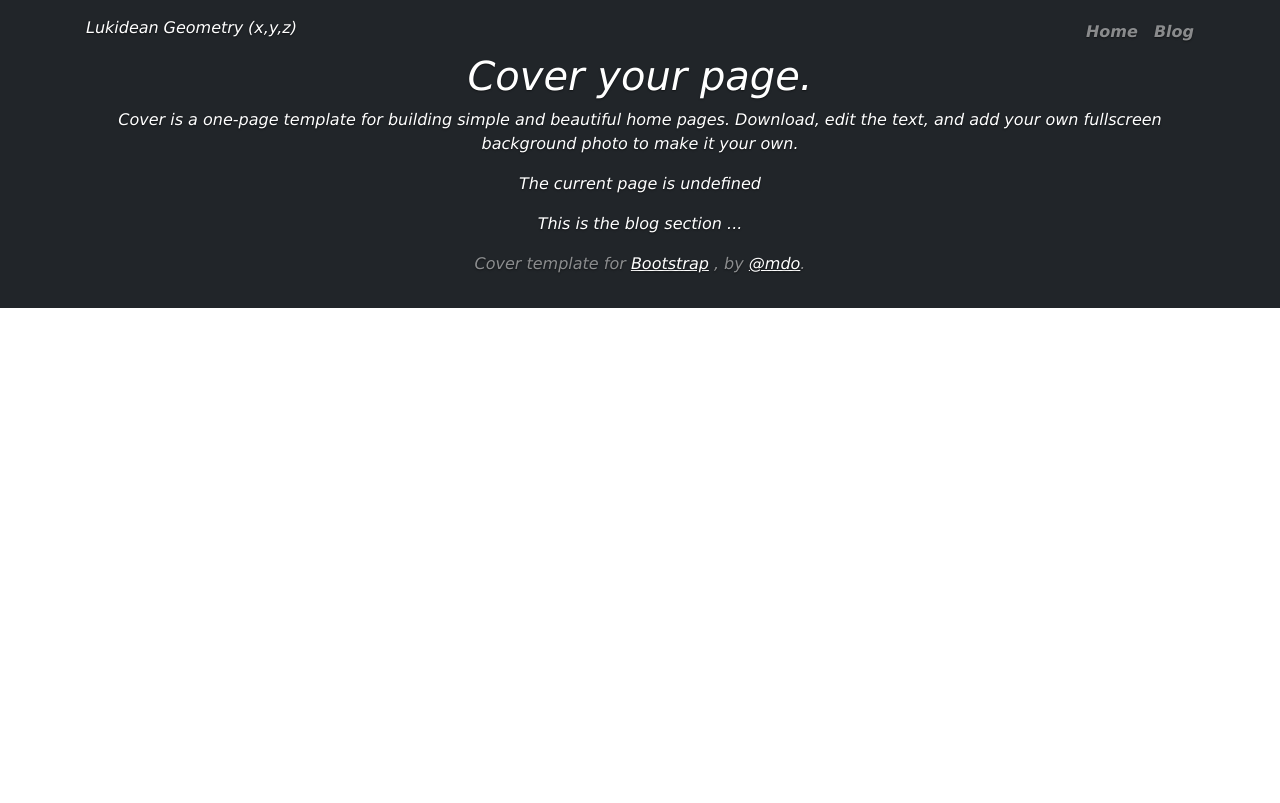
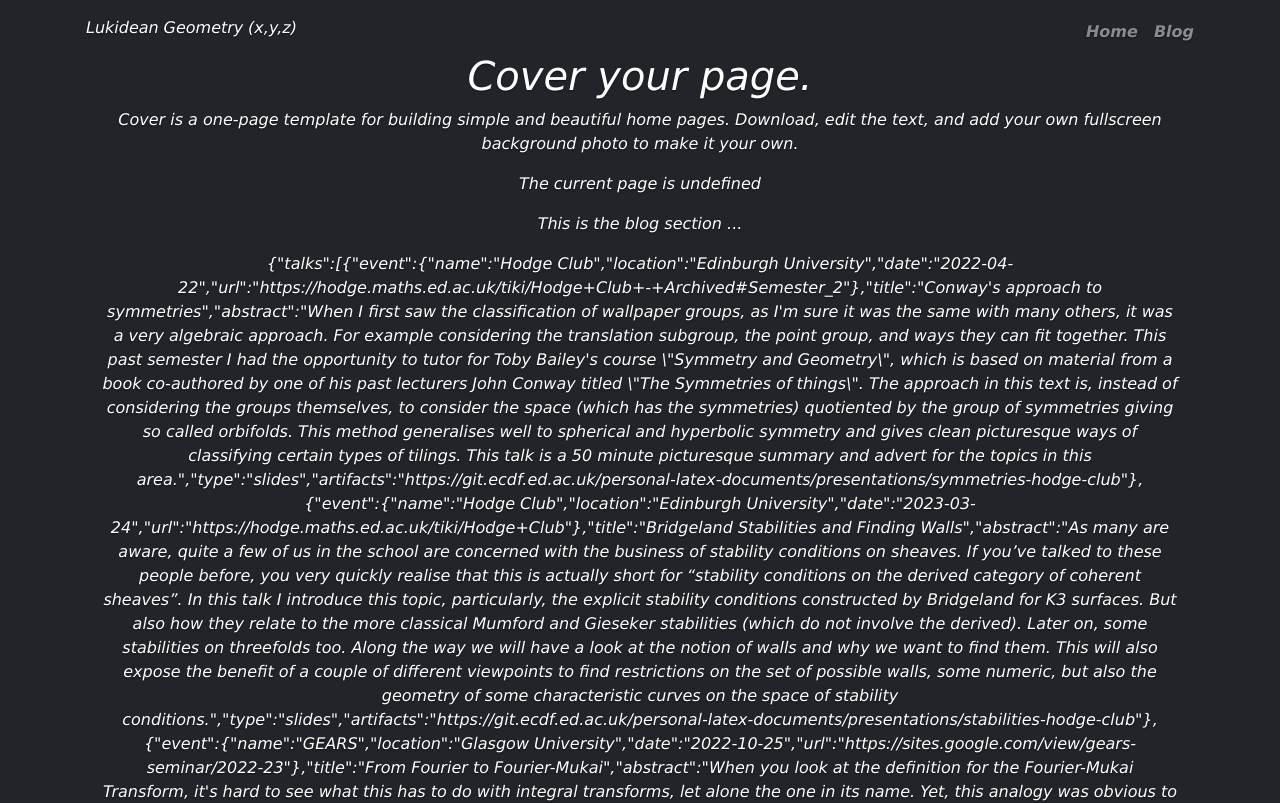
Before and after one commit to lnay/lnay, a SvelteKit app: page /blog in a window 1280 px wide. Shown: the top 803 px of the page. Built offline with nearby package versions, Linux system fonts and the light colour scheme.

Commit message:
Move json file to data directory with $data alias

```diff
--- a/src/routes/Teaching.json
+++ b/src/data/Teaching.json
@@ -63,7 +63,7 @@
 		{
 			"name":"Honours Analysis Skills",
 			"level":"undergraduate (yr 3)",
-			"description":"Presentation skills workshop with topics around real analysis"
+			"description":"Presentation skills workshop with topics around real analysis",
 			"tutoring": [
 				{
 					"Academic_year" : "2021-22",
--- a/src/routes/blog/+page.svelte
+++ b/src/routes/blog/+page.svelte
@@ -1,5 +1,9 @@
 <script>
 	let param = " ";
+	import TalkData from "$data/Talks.json";
 </script>
 
 <p> This is the blog section ...</p>
+<p>
+	{JSON.stringify(TalkData)}
+</p>
--- a/svelte.config.js
+++ b/svelte.config.js
@@ -11,7 +11,11 @@ const config = {
 		// adapter-auto only supports some environments, see https://kit.svelte.dev/docs/adapter-auto for a list.
 		// If your environment is not supported or you settled on a specific environment, switch out the adapter.
 		// See https://kit.svelte.dev/docs/adapters for more information about adapters.
-		adapter: adapter()
+		adapter: adapter(),
+
+		alias: {
+			"$data": "src/data"
+		}
 	}
 };
 
```
Also changed, not shown: src/routes/+page.svelte (+6 -1 lines), src/data/Talks.json (renamed from src/routes/Talks.json).
